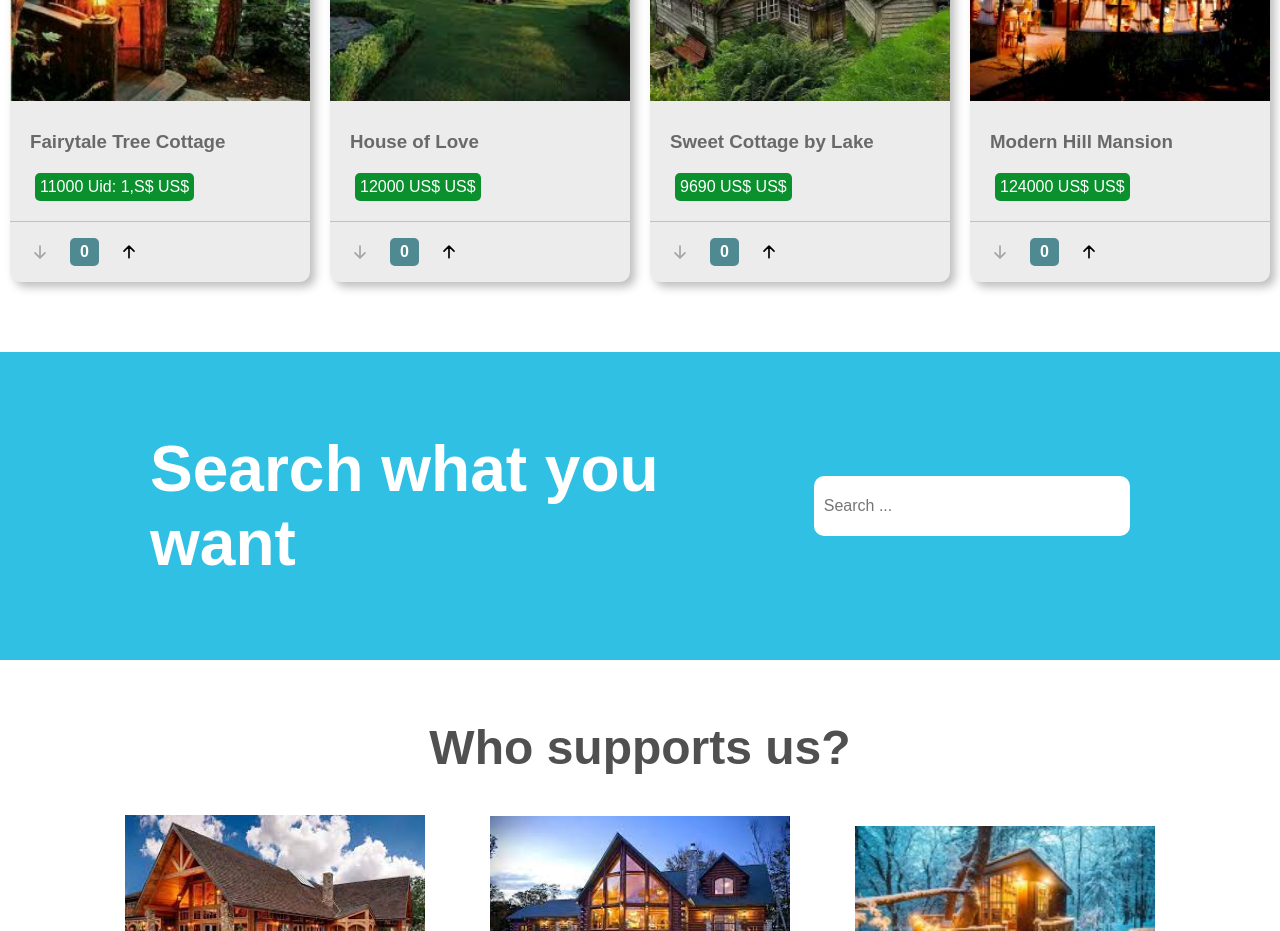
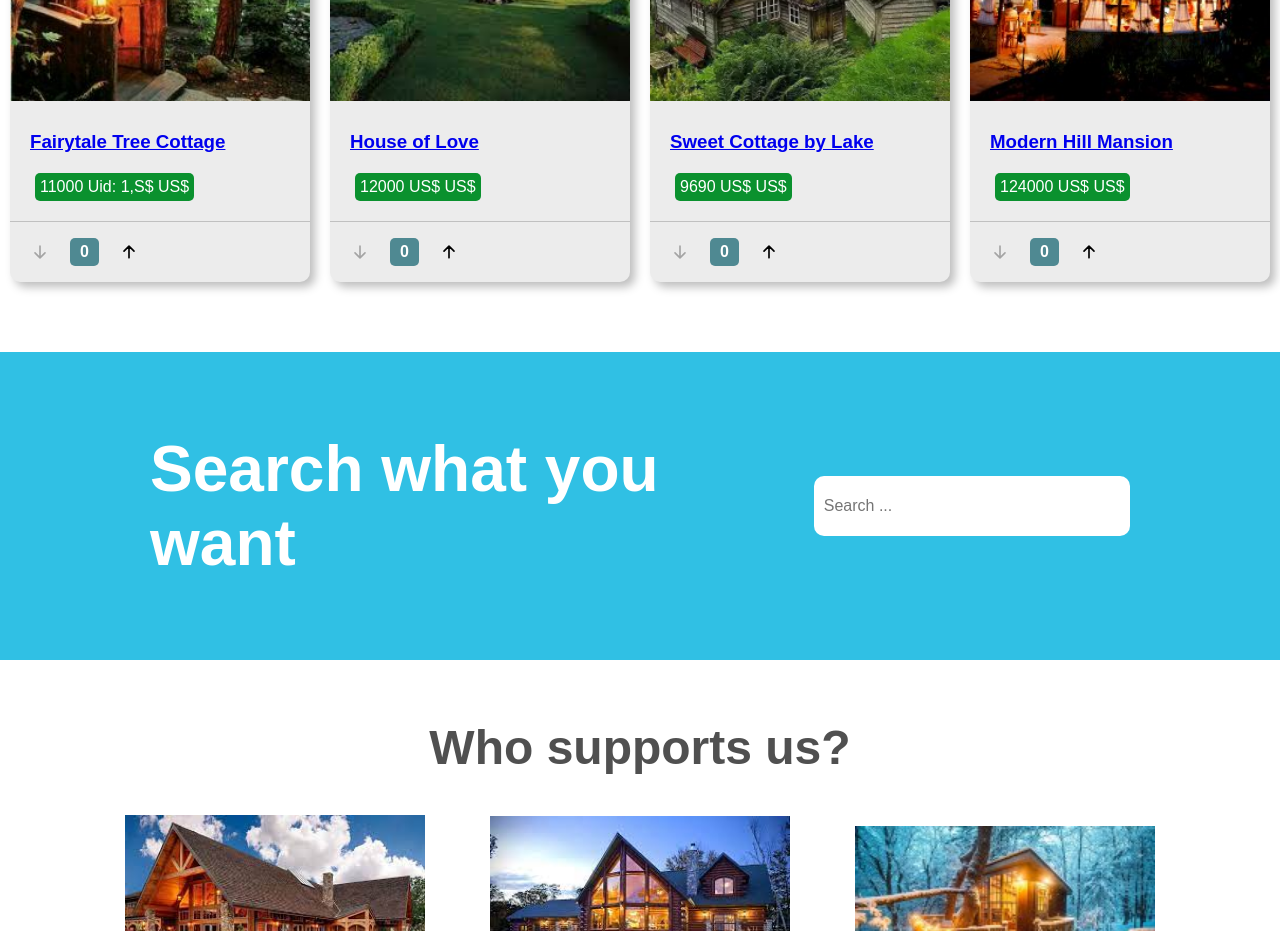
Before and after one commit to Zeinab-Mahjoub/Static_Blog_ReactJS, a React (Create React App) app: page / in a window 1280 px wide. Shown: the part 1200-2131 px from the top of the page. Built offline with nearby package versions, Linux system fonts and the light colour scheme.

Commit message:
feat: added DetailsPage for Homepage products

```diff
--- a/src/App.js
+++ b/src/App.js
@@ -5,6 +5,7 @@ import Footer from "./components/Footer";
 import Landing from "./components/Landing";
 import { Route, Routes } from "react-router-dom";
 import AboutUs from "./components/AboutUs";
+import DetailsPage from "./components/DetailsPage";
 
 export default class App extends Component {
   render() {
@@ -13,6 +14,7 @@ export default class App extends Component {
         <Navbar />
         <Routes>
           <Route path="/products" element={<Products />} />
+          <Route path="/products/:id" element={<DetailsPage />} />
           <Route path="/" element={<Landing />} />
           <Route path="/us" element={<AboutUs />} />
         </Routes>
--- a/src/components/Card.js
+++ b/src/components/Card.js
@@ -2,6 +2,7 @@ import React, { Component } from "react";
 import styles from "./Card.module.css";
 import DownArrowSVG from "../images/arrow-down-md-svgrepo-com.svg";
 import UpArrowSVG from "../images/arrow-up-md-svgrepo-com.svg";
+import { Link } from "react-router-dom";
 
 export default class Card extends Component {
   constructor() {
@@ -25,14 +26,16 @@ export default class Card extends Component {
   };
 
   render() {
-    const { image, name, cost } = this.props;
+    const { image, name, cost, id } = this.props;
     const { counter } = this.state;
 
     return (
       <div className={styles.container}>
         <img src={image} alt="cottage" />
         <div>
-          <h3>{name}</h3>
+          <h3>
+            <Link to={`/products/${id}`}>{name}</Link>
+          </h3>
           <p>{counter ? `${+cost * counter} US$` : `${cost} US$`}</p>
         </div>
         <div className={styles.counter}>
--- a/src/components/Cards.js
+++ b/src/components/Cards.js
@@ -44,6 +44,7 @@ export default class Cards extends Component {
             image={item.image}
             name={item.name}
             cost={item.cost}
+            id={item.id}
           />
         ))}
       </div>
--- /dev/null
+++ b/src/components/DetailsPage.js
@@ -0,0 +1,9 @@
+import React from "react";
+import { useParams } from "react-router-dom";
+
+const DetailsPage = () => {
+  const params = useParams();
+  return <div>DetailsPage - {params.id}</div>;
+};
+
+export default DetailsPage;
```
